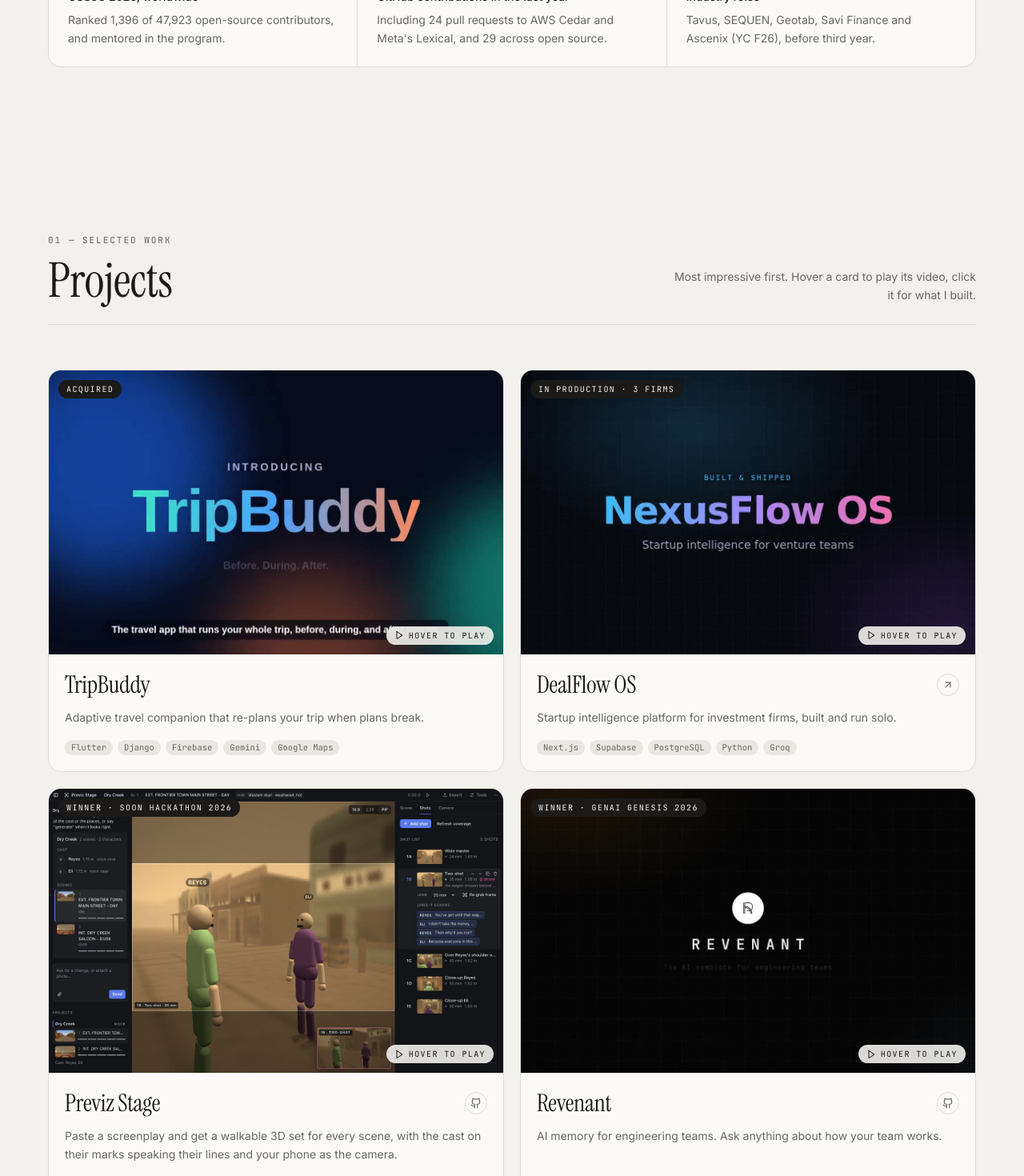
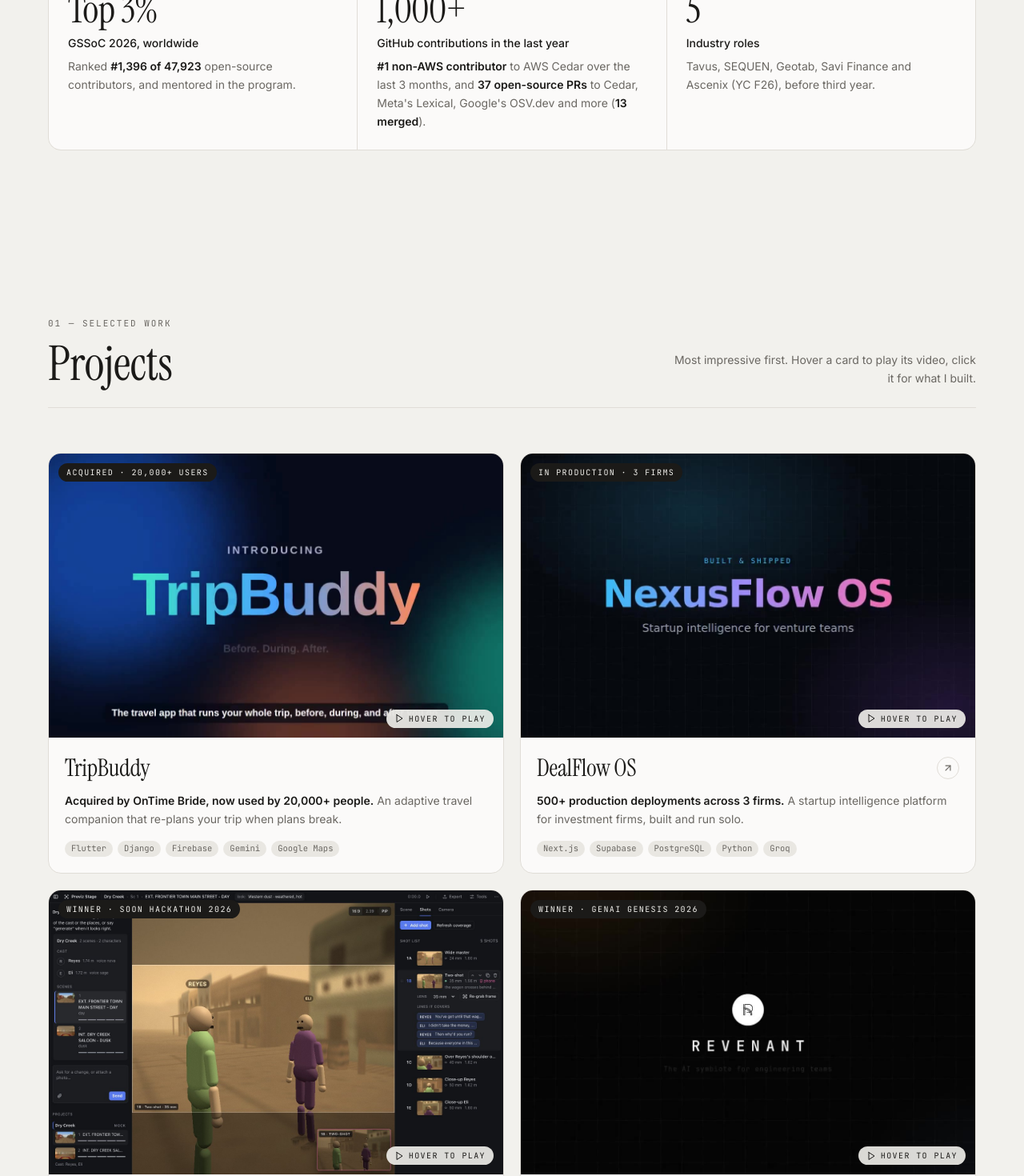
Before and after one commit to Vedthakar/Vedthakar.github.io, a React (Vite) app: page / in a window 1280 px wide. Shown: the part 1000-2470 px from the top of the page at 80% size. Built offline with nearby package versions, Linux system fonts and the light colour scheme.

Commit message:
Lead cards with bold headline numbers, add Cedar ranking and repo stars, update PR statuses

```diff
--- a/src/components/site/Hero.tsx
+++ b/src/components/site/Hero.tsx
@@ -1,5 +1,6 @@
 import { ArrowDown, Github, Linkedin, Mail } from "lucide-react";
 import { profile, stats } from "@/data/site";
+import { rich } from "@/lib/rich";
 
 export default function Hero() {
   return (
@@ -14,7 +15,7 @@ export default function Hero() {
           <br />
           <span className="italic text-muted-foreground">that ship, sell</span> and stick.
         </h1>
-        <p className="mt-8 max-w-2xl text-lg leading-relaxed text-muted-foreground">{profile.intro}</p>
+        <p className="mt-8 max-w-2xl text-lg leading-relaxed text-muted-foreground">{rich(profile.intro)}</p>
         <div className="mt-10 flex flex-wrap items-center gap-3">
           <a
             href="#projects"
@@ -51,7 +52,7 @@ export default function Hero() {
             >
               <span className="font-display text-5xl leading-none">{w.value}</span>
               <span className="text-sm font-medium">{w.label}</span>
-              <span className="text-sm leading-relaxed text-muted-foreground">{w.detail}</span>
+              <span className="text-sm leading-relaxed text-muted-foreground">{rich(w.detail)}</span>
             </a>
           );
         })}
--- a/src/components/site/OpenSourceSection.tsx
+++ b/src/components/site/OpenSourceSection.tsx
@@ -3,6 +3,7 @@ import { ArrowUpRight, GitMerge, GitPullRequest, GitPullRequestClosed } from "lu
 import { gssoc, openSource, type OpenSource } from "@/data/site";
 import { cn } from "@/lib/utils";
 import Logo from "./Logo";
+import { rich } from "@/lib/rich";
 import SectionHeader from "./SectionHeader";
 
 const statusIcon = {
@@ -13,6 +14,7 @@ const statusIcon = {
 
 function RepoCard({ repo }: { repo: OpenSource }) {
   const [open, setOpen] = useState(false);
+  const merged = repo.prs.filter((pr) => pr.status === "merged").length;
   return (
     <article className="card-lift flex flex-col rounded-2xl border bg-card">
       <button type="button" onClick={() => setOpen(!open)} aria-expanded={open} className="flex flex-1 flex-col gap-4 p-5 text-left">
@@ -23,10 +25,11 @@ function RepoCard({ repo }: { repo: OpenSource }) {
             <p className="mt-1 truncate font-mono text-[11px] text-muted-foreground">{repo.repo}</p>
           </div>
         </div>
-        <p className="text-sm leading-relaxed text-muted-foreground">{repo.blurb}</p>
+        <p className="text-sm leading-relaxed text-muted-foreground">{rich(repo.blurb)}</p>
         <div className="mt-auto flex items-center justify-between font-mono text-[10.5px] uppercase tracking-[0.12em] text-muted-foreground">
           <span>
             {repo.prs.length} pull request{repo.prs.length > 1 ? "s" : ""}
+            {merged > 0 && ` · ${merged} merged`}
           </span>
           <span>{open ? "Hide" : "See all"}</span>
         </div>
--- a/src/components/site/ProjectCard.tsx
+++ b/src/components/site/ProjectCard.tsx
@@ -4,6 +4,7 @@ import type { Project } from "@/data/types";
 import { canPlayWithSound, playPreview, useSound } from "@/lib/sound";
 import { cn } from "@/lib/utils";
 import Poster from "./Poster";
+import { rich } from "@/lib/rich";
 
 export default function ProjectCard({
   project,
@@ -172,7 +173,7 @@ export default function ProjectCard({
             )}
           </div>
         </div>
-        <p className="text-sm leading-relaxed text-muted-foreground">{project.description}</p>
+        <p className="text-sm leading-relaxed text-muted-foreground">{rich(project.description)}</p>
         <div className="mt-auto flex flex-wrap gap-1.5 pt-1">
           {project.technologies.slice(0, large ? 5 : 4).map((t) => (
             <span key={t} className="rounded-md bg-secondary px-2 py-0.5 font-mono text-[10.5px] text-muted-foreground">
--- a/src/components/site/ProjectDialog.tsx
+++ b/src/components/site/ProjectDialog.tsx
@@ -2,6 +2,7 @@ import { useEffect, useState } from "react";
 import { ArrowUpRight, Github, Hand, Star } from "lucide-react";
 import { Dialog, DialogContent, DialogDescription, DialogTitle } from "@/components/ui/dialog";
 import type { Project } from "@/data/types";
+import { rich } from "@/lib/rich";
 import Poster from "./Poster";
 
 export default function ProjectDialog({
@@ -72,7 +73,7 @@ export default function ProjectDialog({
               <div className="space-y-2">
                 {project.badge && <p className="eyebrow">{project.badge}</p>}
                 <DialogTitle className="font-display text-4xl leading-tight">{project.title}</DialogTitle>
-                <DialogDescription className="text-base text-muted-foreground">{project.description}</DialogDescription>
+                <DialogDescription className="text-base text-muted-foreground">{rich(project.description)}</DialogDescription>
               </div>
 
               {project.bullets && project.bullets.length > 0 && (
@@ -80,7 +81,7 @@ export default function ProjectDialog({
                   {project.bullets.map((b, i) => (
                     <li key={i} className="flex gap-3 text-[15px] leading-relaxed">
                       <Star className="mt-1 h-3.5 w-3.5 shrink-0 fill-foreground" aria-hidden />
-                      <span>{b}</span>
+                      <span>{rich(b)}</span>
                     </li>
                   ))}
                 </ul>
--- a/src/data/projects.json
+++ b/src/data/projects.json
@@ -3,11 +3,11 @@
     {
       "slug": "tripbuddy",
       "title": "TripBuddy",
-      "description": "Adaptive travel companion that re-plans your trip when plans break.",
-      "badge": "Acquired",
+      "description": "**Acquired by OnTime Bride, now used by 20,000+ people.** An adaptive travel companion that re-plans your trip when plans break.",
+      "badge": "Acquired · 20,000+ users",
       "featured": true,
       "bullets": [
-        "Led a team of four from a 24-hour NewHacks build to a product a startup acquired two weeks after the live demo, with a full codebase handover in June 2026.",
+        "Led a team of four from a 24-hour NewHacks build to a product **OnTime Bride acquired two weeks after the live demo**, with a full codebase handover in June 2026. My code now serves **20,000+ users**.",
         "Took it on a real trip and watched four first-time users fail at flows I was sure were intuitive. That proved the problem was comprehension, not performance, and justified a full rebuild.",
         "Built a linked-list itinerary engine that reshuffles flexible stops around locked flights and hotels, with Gemini checking opening hours, weather and travel time, plus Expedia PDF import."
       ],
@@ -28,14 +28,14 @@
     {
       "slug": "dealflow-os",
       "title": "DealFlow OS",
-      "description": "Startup intelligence platform for investment firms, built and run solo.",
+      "description": "**500+ production deployments across 3 firms.** A startup intelligence platform for investment firms, built and run solo.",
       "badge": "In production · 3 firms",
       "featured": true,
       "posterStat": "500+ deployments",
       "bullets": [
-        "Built and still operate the platform solo. It runs in production at three professional services firms, and I defined the usage and scoring metrics it reports on.",
+        "Built and still operate the platform solo. It runs in production at **three professional services firms**, and I defined the usage and scoring metrics it reports on.",
         "My first version let an LLM write research memos and nobody could verify the output, so I rebuilt it: memos assemble deterministically from source records and the model only polishes wording. A rate limit degrades phrasing, never a figure.",
-        "Analysed behavioural usage data to separate momentum signals from noise, then shipped dashboards on top across 500+ production deployments, fed by scheduled scraping and enrichment pipelines."
+        "Analysed behavioural usage data to separate momentum signals from noise, then shipped dashboards on top across **500+ production deployments**, fed by scheduled scraping and enrichment pipelines."
       ],
       "technologies": [
         "Next.js",
@@ -56,11 +56,11 @@
       "slug": "previz-stage",
       "title": "Previz Stage",
       "featured": true,
-      "description": "Paste a screenplay and get a walkable 3D set for every scene, with the cast on their marks speaking their lines and your phone as the camera.",
+      "description": "**Winner of the Soon Hackathon: 267 commits and 60,000+ lines in 26 hours.** Paste a screenplay and get a walkable 3D set for every scene, with the cast speaking their lines and your phone as the camera.",
       "badge": "Winner · Soon Hackathon 2026",
       "posterStat": "Soon Hackathon winner",
       "bullets": [
-        "Won the Soon Hackathon 2026 with a previsualisation tool that turns a short-film script into gaussian-splat sets, rigged 3D actors and voiced dialogue, then hands the crew a storyboard and a shot list.",
+        "**Won the Soon Hackathon 2026** with a previsualisation tool that turns a short-film script into gaussian-splat sets, rigged 3D actors and voiced dialogue, then hands the crew a storyboard and a shot list. The team shipped **267 commits and 60,000+ lines of code in 26 hours**.",
         "Helped design the architecture: a resumable per-scene pipeline (Claude scene plan, World Labs Marble worlds, LHM avatars on Modal, TTS) behind one HTTPS server, with shared contracts and a WebSocket relay linking the laptop and phones.",
         "Shipped features and a long run of bug fixes across the three.js viewer, the shot-list and coverage tools and the phone camera, which streams its pose to the laptop so you film the scene handheld."
       ],
@@ -82,11 +82,11 @@
     {
       "slug": "revenant",
       "title": "Revenant",
-      "description": "AI memory for engineering teams. Ask anything about how your team works.",
+      "description": "**Sponsor prize winner at GenAI Genesis 2026.** AI memory for engineering teams: ask anything about how your team works.",
       "badge": "Winner · GenAI Genesis 2026",
       "featured": true,
       "bullets": [
-        "Won the sponsor prize for best use of memory architecture at GenAI Genesis 2026.",
+        "Won the **sponsor prize for best use of memory architecture** at GenAI Genesis 2026.",
         "Co-built a system that embeds GitHub, Slack and Jira activity into a pgvector index and answers natural-language questions over it, so knowledge stays when people leave.",
         "Designed the schema and query paths to split a low-latency retrieval path from a batch evaluation path, so batch processing stopped blocking live requests."
       ],
@@ -107,11 +107,11 @@
     {
       "slug": "shadi-mubarak",
       "title": "Shadi Mubarak",
-      "description": "Snap photos of what you are selling, barter a price, and get paid by Stripe link and emailed invoice. Won the Cursor Hackathon.",
+      "description": "**Won the Cursor Hackathon 2026.** Snap photos of what you're selling, barter a price, and get paid by Stripe link and emailed invoice.",
       "badge": "Winner · Cursor Hackathon 2026",
       "posterStat": "Cursor Hackathon winner",
       "bullets": [
-        "Won the Cursor Hackathon 2026 with an end-to-end flow from photos to payment, built across an Expo mobile app, a web app and a FastAPI backend.",
+        "**Won the Cursor Hackathon 2026** with an end-to-end flow from photos to payment, built across an Expo mobile app, a web app and a FastAPI backend.",
         "A capture webhook takes a batch of photos, attaches a valuation to each item and writes a per-image PDF report.",
         "After bartering, a finalize call creates a real Stripe Payment Link and a PDF invoice, then emails it through Resend over plain HTTP."
       ],
@@ -134,12 +134,12 @@
       "slug": "estate-o-bot",
       "title": "Estate-o-bot",
       "featured": true,
-      "description": "A rover with an iPhone on top that drives a route through Toronto, LiDAR-scans buildings and turns each scan into a 3D model for inspectors.",
+      "description": "**1st in Cities and 3rd overall at Hack the Valley 11, with 557,694 Toronto buildings ranked.** A rover with an iPhone on top that drives a route, LiDAR-scans buildings and turns each scan into a 3D model for inspectors.",
       "badge": "1st Cities · 3rd overall · Hack the Valley 11",
       "bullets": [
-        "Won 1st place in the Cities track and 3rd place overall at Hack the Valley 11 with a rover that does city building inspections instead of a clipboard.",
+        "Won **1st place in the Cities track and 3rd place overall** at Hack the Valley 11 with a rover that does city building inspections instead of a clipboard.",
         "Built the rover's drive software: a path planner you draw on the laptop, a Raspberry Pi motor server, steering and speed calibration, and the C drive program, so the car runs a mission on its own once unplugged.",
-        "The system plans routes past the lowest-scoring of 557,694 Toronto buildings from city data, and the LiDAR scans land in a Three.js studio with height colouring and point-to-point measuring tools I built."
+        "The system plans routes past the lowest-scoring of **557,694 Toronto buildings** from city data, and the LiDAR scans land in a Three.js studio with height colouring and point-to-point measuring tools I built."
       ],
       "technologies": [
         "Python",
@@ -160,11 +160,11 @@
     {
       "slug": "swamr",
       "title": "swamr",
-      "description": "One prompt spins up 150+ specialist Cursor agents that build your project in parallel.",
+      "description": "**16★ on GitHub. 150+ specialist agents, 20 running at once.** One prompt spins up a swarm of Cursor agents that build your project in parallel.",
       "badge": "Open source · 16★",
       "featured": true,
       "bullets": [
-        "Built and published a framework that coordinates 150+ specialist agents across planning, build, test and hardening phases, running up to 20 Cursor agents at once.",
+        "Built and published a framework that coordinates **150+ specialist agents** across planning, build, test and hardening phases, running **up to 20 Cursor agents at once**.",
         "Designed mandatory human review gates so generated work stays a draft until a person validates it, plus checkpointing that resumes an interrupted run exactly where it stopped.",
         "Gave every agent a shared Obsidian memory and wired MCP servers to GitHub, Supabase and Slack, so agent #150 knows what agent #1 decided."
       ],
@@ -185,7 +185,7 @@
     {
       "slug": "vedocker",
       "title": "Vedocker",
-      "description": "Docker and Kubernetes rebuilt from scratch in Go. Paste a GitHub URL, get a running container.",
+      "description": "**16★ on GitHub. Docker and Kubernetes rebuilt from scratch in Go.** Paste a GitHub URL, get a running container.",
       "badge": "Open source · 16★",
       "featured": true,
       "bullets": [
--- a/src/data/site.ts
+++ b/src/data/site.ts
@@ -7,7 +7,7 @@ export const profile = {
   linkedin: "https://www.linkedin.com/in/ved-thakar-00202b247",
   resume: "/Ved_Thakar_Resume.pdf",
   intro:
-    "CS & Economics at the University of Toronto. I've shipped a product that got acquired, helped close a $750K deal, won four hackathons (the Soon Hackathon, GenAI Genesis, the Cursor Hackathon and Hack the Valley 11), and ranked in the top 3% of 47,923 open-source contributors in GSSoC 2026.",
+    "CS & Economics at the University of Toronto. I've shipped a product that got acquired and is now used by **20,000+ people**, helped close a **$750K deal**, won **four hackathons** (the Soon Hackathon, GenAI Genesis, the Cursor Hackathon and Hack the Valley 11), ranked in the **top 3% of 47,923** open-source contributors in GSSoC 2026, and I'm the **#1 contributor from outside AWS** to AWS's Cedar over the last 3 months.",
 };
 
 export type Stat = { value: string; label: string; detail: string; href?: string };
@@ -15,10 +15,10 @@ export type Stat = { value: string; label: string; detail: string; href?: string
 /** The six headline stats shown as boxes under the hero. */
 export const stats: Stat[] = [
   { value: "$750K", label: "Biggest deal closed", detail: "Helped close it at Tavus with a solution architecture and a demo built in under 5 hours.", href: "#journey-tavus" },
-  { value: "Acquired", label: "TripBuddy", detail: "From a 24-hour hackathon build to an acquisition two weeks after the live demo.", href: "#project-tripbuddy" },
-  { value: "4×", label: "Hackathon winner", detail: "The Soon Hackathon, GenAI Genesis, the Cursor Hackathon, and Hack the Valley 11 (1st in Cities, 3rd overall).", href: "#project-previz-stage" },
-  { value: "Top 3%", label: "GSSoC 2026, worldwide", detail: "Ranked 1,396 of 47,923 open-source contributors, and mentored in the program.", href: "#open-source" },
-  { value: "1,000+", label: "GitHub contributions in the last year", detail: "Including 24 pull requests to AWS Cedar and Meta's Lexical, and 29 across open source.", href: "https://github.com/Vedthakar" },
+  { value: "Acquired", label: "TripBuddy", detail: "Acquired by **OnTime Bride**, and my code is now used by **20,000+ people**. A 24-hour hackathon build, acquired two weeks after the live demo.", href: "#project-tripbuddy" },
+  { value: "4×", label: "Hackathon winner", detail: "**4 wins:** the Soon Hackathon, GenAI Genesis, the Cursor Hackathon, and Hack the Valley 11 (1st in Cities, 3rd overall).", href: "#project-previz-stage" },
+  { value: "Top 3%", label: "GSSoC 2026, worldwide", detail: "Ranked **#1,396 of 47,923** open-source contributors, and mentored in the program.", href: "#open-source" },
+  { value: "1,000+", label: "GitHub contributions in the last year", detail: "**#1 non-AWS contributor** to AWS Cedar over the last 3 months, and **37 open-source PRs** to Cedar, Meta's Lexical, Google's OSV.dev and more (**13 merged**).", href: "https://github.com/Vedthakar" },
   { value: "5", label: "Industry roles", detail: "Tavus, SEQUEN, Geotab, Savi Finance and Ascenix (YC F26), before third year.", href: "#journey" },
 ];
 
@@ -130,7 +130,7 @@ export const openSource: OpenSource[] = [
     repo: "cedar-policy/cedar · cedar-go · cedar-examples",
     name: "Cedar",
     owner: "cedar-policy",
-    blurb: "AWS's open-source authorization policy language: the Rust engine, the Go port and the reference examples.",
+    blurb: "**#1 non-AWS contributor** to cedar-policy/cedar over the last 3 months, and **6th overall** behind five Amazon engineers. **9 PRs merged** across repos with **3,000+ stars**. Cedar is AWS's authorization policy language, the engine behind Amazon Verified Permissions and AWS Verified Access.",
     prs: [
       { title: "Make entity validation errors deterministic", url: "https://github.com/cedar-policy/cedar/pull/2603", status: "merged" },
       { title: "Add help text for function argument validation errors", url: "https://github.com/cedar-policy/cedar/pull/2291", status: "merged" },
@@ -138,13 +138,17 @@ export const openSource: OpenSource[] = [
       { title: "Move ValidationResult's Display, Error and Diagnostic impls into core", url: "https://github.com/cedar-policy/cedar/pull/2641", status: "merged" },
       { title: "Keep method names attached to their argument lists in the formatter", url: "https://github.com/cedar-policy/cedar/pull/2640", status: "merged" },
       { title: "Examples: Reformat example policies for the new Cedar formatter rules", url: "https://github.com/cedar-policy/cedar-examples/pull/283", status: "merged" },
-      { title: "Recover from scope variable parse errors at the next , or )", url: "https://github.com/cedar-policy/cedar/pull/2639", status: "open" },
+      { title: "Accept trailing commas in bracketed lists in the Cedar schema syntax (RFC 71)", url: "https://github.com/cedar-policy/cedar/pull/2651", status: "open" },
+      { title: "Say which declaration a JSON schema error is in", url: "https://github.com/cedar-policy/cedar/pull/2650", status: "open" },
+      { title: "Add APIs to get entity type attribute annotations in schemas", url: "https://github.com/cedar-policy/cedar/pull/2649", status: "open" },
+      { title: "Only reject shadowed entity types that are actually referenced in JSON schema conversion", url: "https://github.com/cedar-policy/cedar/pull/2648", status: "open" },
+      { title: "Export the check_parse JSON string functions to WASM", url: "https://github.com/cedar-policy/cedar/pull/2647", status: "open" },
       { title: "Print only policy and template ids in Debug for PolicySet", url: "https://github.com/cedar-policy/cedar/pull/2638", status: "open" },
       { title: "Look up action in [...] in the schema instead of scanning descendants", url: "https://github.com/cedar-policy/cedar/pull/2637", status: "open" },
       { title: "Hash only the span of a Loc", url: "https://github.com/cedar-policy/cedar/pull/2636", status: "open" },
-      { title: "Only build the invalid ancestor error for the smallest ancestor", url: "https://github.com/cedar-policy/cedar/pull/2635", status: "open" },
-      { title: "Return None from to_cedar for JSON policies with no Cedar syntax", url: "https://github.com/cedar-policy/cedar/pull/2602", status: "open" },
-      { title: "Cedar Go: Reject records whose shared attributes differ in optionality, matching Rust", url: "https://github.com/cedar-policy/cedar-go/pull/189", status: "open" },
+      { title: "Only build the invalid ancestor error for the smallest ancestor", url: "https://github.com/cedar-policy/cedar/pull/2635", status: "merged" },
+      { title: "Return None from to_cedar for JSON policies with no Cedar syntax", url: "https://github.com/cedar-policy/cedar/pull/2602", status: "merged" },
+      { title: "Cedar Go: Reject records whose shared attributes differ in optionality, matching Rust", url: "https://github.com/cedar-policy/cedar-go/pull/189", status: "merged" },
       { title: "Cedar Go: Reject undeclared enum entity IDs, matching Rust", url: "https://github.com/cedar-policy/cedar-go/pull/188", status: "open" },
     ],
   },
@@ -152,10 +156,14 @@ export const openSource: OpenSource[] = [
     repo: "facebook/lexical",
     name: "Lexical",
     owner: "facebook",
-    blurb: "Meta's extensible text-editor framework.",
+    blurb: "Meta's extensible text-editor framework, with **24,000+ stars**. **2 PRs merged** into core and docs, with **12 more bug fixes** in review.",
     prs: [
       { title: "Keep commit listeners in order when editor.read() runs during dispatch", url: "https://github.com/facebook/lexical/pull/9335", status: "merged" },
       { title: "Clarify how Yjs syncs custom node properties in collaboration", url: "https://github.com/facebook/lexical/pull/8288", status: "merged" },
+      { title: "Keep the selection under the pointer when drag-selecting over the DraggableBlock menu", url: "https://github.com/facebook/lexical/pull/9463", status: "open" },
+      { title: "Don't treat surrogate pairs (emoji) as left-to-right", url: "https://github.com/facebook/lexical/pull/9462", status: "open" },
+      { title: "Make OverflowNode inline without the line break caret regression", url: "https://github.com/facebook/lexical/pull/9461", status: "open" },
+      { title: "Import Safari's VS Code paste as one code block", url: "https://github.com/facebook/lexical/pull/9460", status: "open" },
       { title: "Dragging a selection onto a check box no longer checks the item", url: "https://github.com/facebook/lexical/pull/9429", status: "open" },
       { title: "Shortcuts in a decorator's input act on the input", url: "https://github.com/facebook/lexical/pull/9428", status: "open" },
       { title: "Commenting on part of a link no longer marks the whole link", url: "https://github.com/facebook/lexical/pull/9427", status: "open" },
@@ -170,7 +178,7 @@ export const openSource: OpenSource[] = [
     repo: "google/osv.dev",
     name: "OSV.dev",
     owner: "google",
-    blurb: "Google's open-source vulnerability database.",
+    blurb: "Google's open-source vulnerability database, with **3,000+ stars**.",
     prs: [
       { title: "Infer introduced and fixed versions from GitHub compare URLs", url: "https://github.com/google/osv.dev/pull/5214", status: "open" },
     ],
--- /dev/null
+++ b/src/lib/rich.tsx
@@ -0,0 +1,18 @@
+import { Fragment, type ReactNode } from "react";
+
+/** Renders `**text**` in data strings as bold, so headline numbers stand out. */
+export function rich(text: string): ReactNode {
+  const parts = text.split(/\*\*(.+?)\*\*/g);
+  return parts.map((part, i) =>
+    i % 2 === 1 ? (
+      <strong key={i} className="font-semibold text-foreground">
+        {part}
+      </strong>
+    ) : (
+      <Fragment key={i}>{part}</Fragment>
+    ),
+  );
+}
+
+/** Strips `**` markers for places that need plain text (meta tags, aria labels). */
+export const plain = (text: string) => text.replace(/\*\*/g, "");
```
